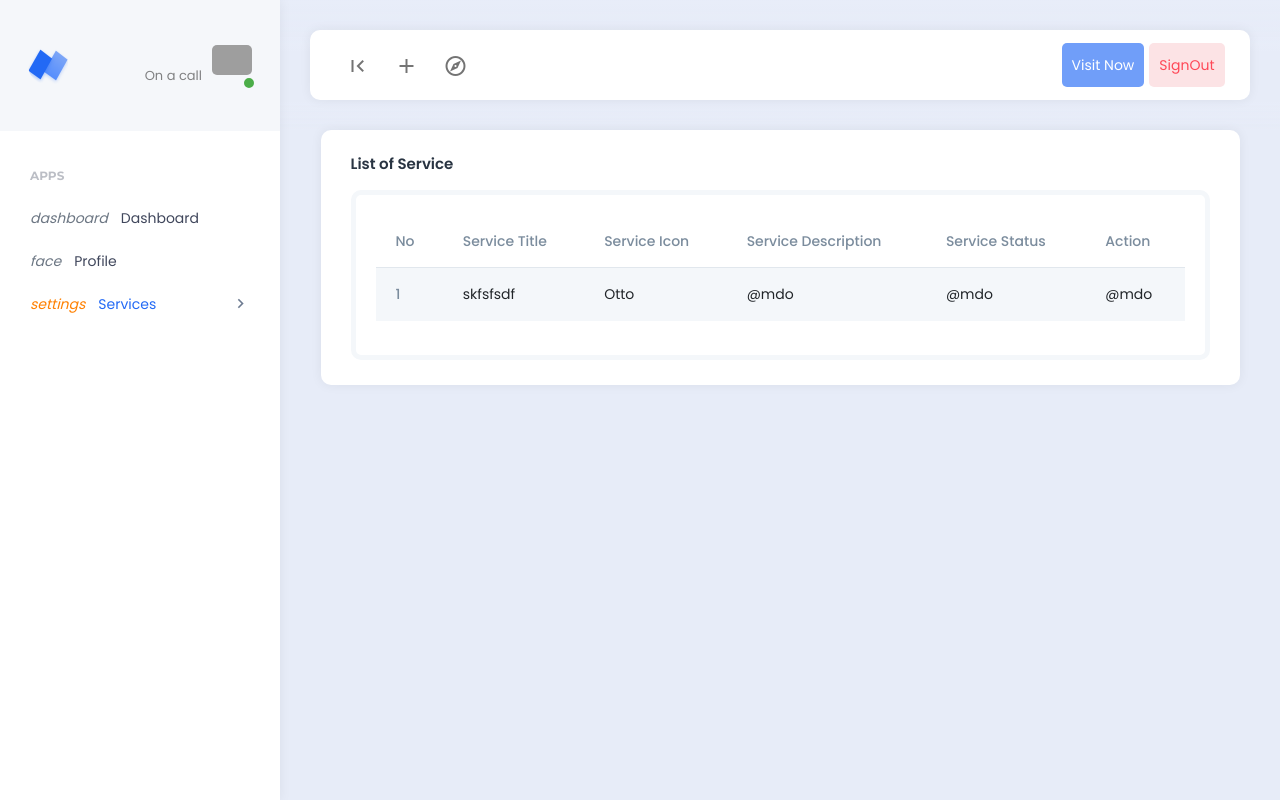
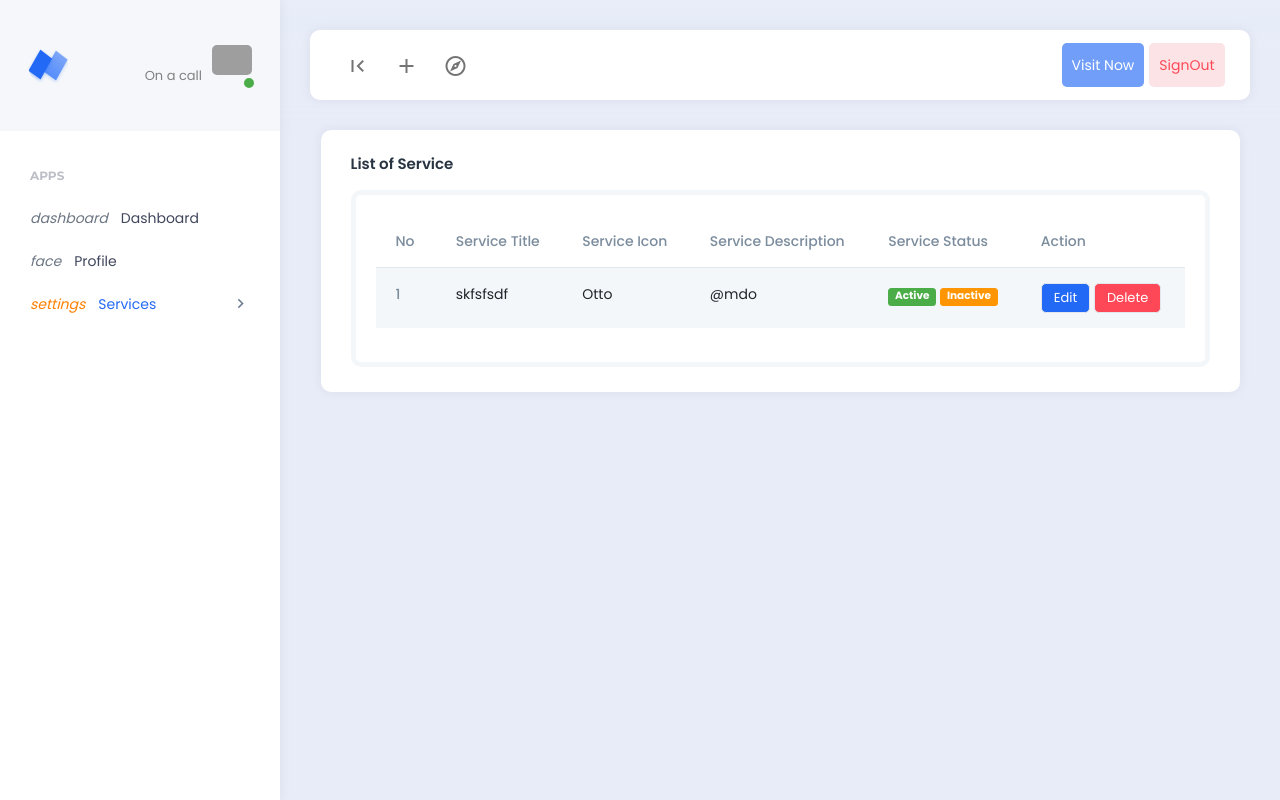
Before and after one commit to Tanvir-Alam625/Dashboard-in-php, a PHP site: page /dashboard/service-list.php in a window 1280 px wide. Run offline with PHP 8.4, Linux system fonts and the light colour scheme; the visitor is signed in with stand-in values (Sample User, id 1); data that the repository does not hold is empty; some libraries are stand-ins or nearby versions; grey boxes are pictures that could not be loaded.

Commit message:
service-list page design all done

```diff
--- a/dashboard/service-list.php
+++ b/dashboard/service-list.php
@@ -32,8 +32,20 @@ require_once('./includes/header.php');
                                             <td> skfsfsdf</td>
                                             <td>Otto</td>
                                             <td>@mdo</td>
-                                            <td>@mdo</td>
-                                            <td>@mdo</td>
+                                            <td>
+                                                <span class="badge badge-success">
+                                                    Active
+                                                </span>
+                                                <span class="badge badge-warning">
+                                                    Inactive
+                                                </span>
+                                            </td>
+                                            <td>
+                                                <div class="">
+                                                    <button class="btn btn-sm btn-primary">Edit</button>
+                                                    <button  class="btn btn-sm btn-danger">Delete</button>
+                                                </div>
+                                            </td>
                                         </tr>
 
                                     </tbody>
```
